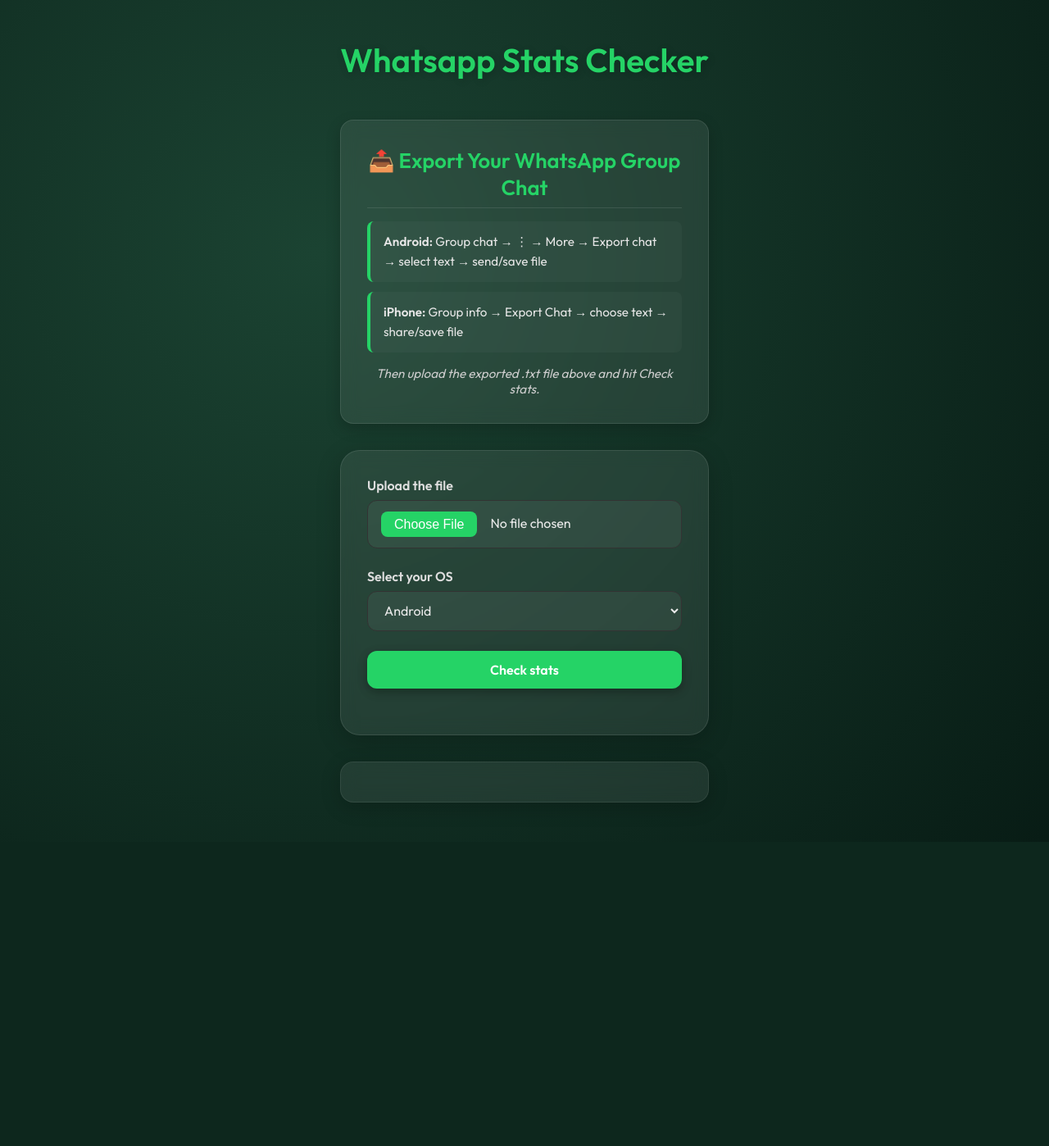
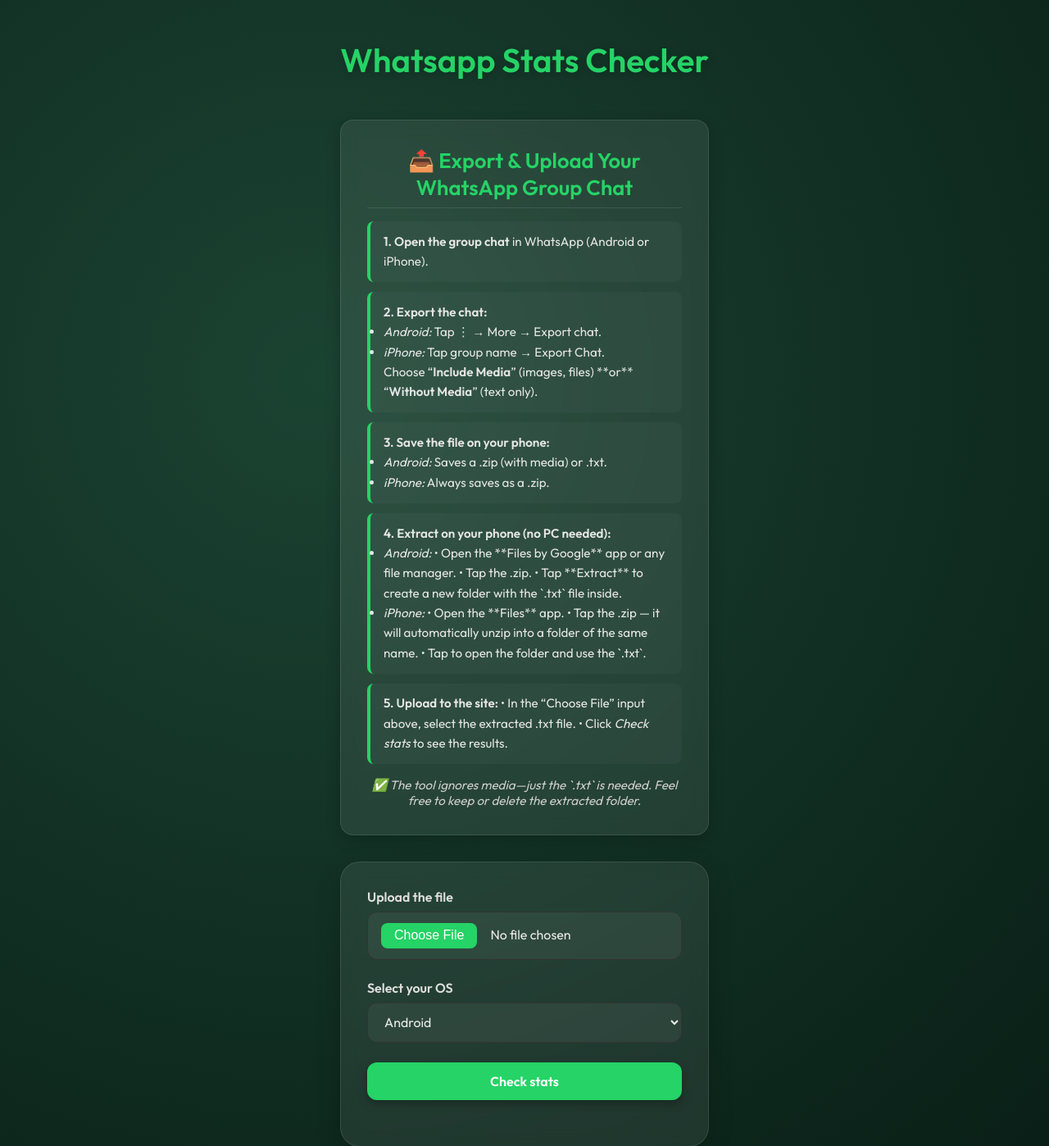
Before and after one commit to nonvegetable/whatsapp-stats-checker, a Flask app: page / in a window 1280 px wide. Shown: the top 1398 px of the page at 82% size. Before the commit the page ends 979 px from the top, so only its background shows below. Run offline with Flask 3, Linux system fonts and the light colour scheme.

Commit message:
Update index.html

```diff
--- a/templates/index.html
+++ b/templates/index.html
@@ -14,11 +14,54 @@
   <div>
 
       <section id="instructions">
-        <h2>📤 Export Your WhatsApp Group Chat</h2>
-        <div class="step"><strong>Android:</strong> Group chat → ⋮ → More → Export chat → select text → send/save file</div>
-        <div class="step"><strong>iPhone:</strong> Group info → Export Chat → choose text → share/save file</div>
-        <p>Then upload the exported .txt file above and hit <em>Check stats</em>.</p>
-  </section>
+  <h2>📤 Export & Upload Your WhatsApp Group Chat</h2>
+
+  <div class="step">
+    <strong>1. Open the group chat</strong> in WhatsApp (Android or iPhone).
+  </div>
+
+  <div class="step">
+    <strong>2. Export the chat:</strong>
+    <ul>
+      <li><em>Android:</em> Tap ⋮ → More → Export chat.</li>
+      <li><em>iPhone:</em> Tap group name → Export Chat.</li>
+    </ul>
+    Choose “<strong>Include Media</strong>” (images, files) **or** “<strong>Without Media</strong>” (text only).
+  </div>
+
+  <div class="step">
+    <strong>3. Save the file on your phone:</strong>
+    <ul>
+      <li><em>Android:</em> Saves a <code>.zip</code> (with media) or <code>.txt</code>.</li>
+      <li><em>iPhone:</em> Always saves as a <code>.zip</code>.</li>
+    </ul>
+  </div>
+
+  <div class="step">
+    <strong>4. Extract on your phone (no PC needed):</strong>
+    <ul>
+      <li><em>Android:</em>
+        • Open the **Files by Google** app or any file manager.
+        • Tap the <code>.zip</code>.
+        • Tap **Extract** to create a new folder with the `.txt` file inside. </li>
+      <li><em>iPhone:</em>
+        • Open the **Files** app.
+        • Tap the <code>.zip</code> — it will automatically unzip into a folder of the same name.
+        • Tap to open the folder and use the `.txt`. </li>
+    </ul>
+  </div>
+
+  <div class="step">
+    <strong>5. Upload to the site:</strong>
+    • In the “Choose File” input above, select the extracted <code>.txt</code> file.
+    • Click <em>Check stats</em> to see the results.
+  </div>
+
+  <p>
+    ✅ The tool ignores media—just the `.txt` is needed. Feel free to keep or delete the extracted folder.
+  </p>
+</section>
+
     <form id="chatForm">
       <div class="form-group">
         <label for="chatFile">Upload the file</label>
```
